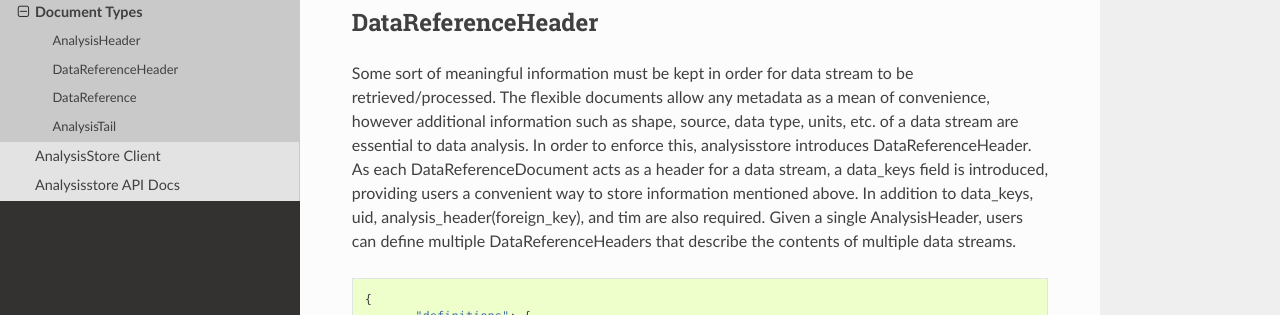
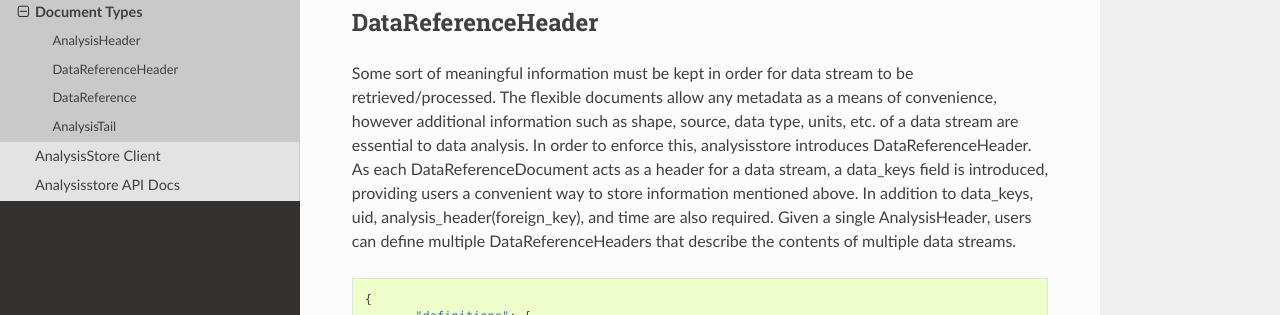
Before and after one commit to NSLS-II/analysisstore, a Sphinx documentation site: the page built from docs/source/usage.rst, in a window 1280 px wide and 900 px high, scrolled down 1203 px. Shown: the part 194-509 px from the top of the window. Built offline with Sphinx 7.4.7 and the Read the Docs theme 2.0.0, drawn with Linux system fonts in a browser that asks for light colours.

Commit message:
FIX: typos
There were typos

```diff
--- a/docs/source/usage.rst
+++ b/docs/source/usage.rst
@@ -74,11 +74,11 @@ DataReferenceHeader
 --------------------
 
 Some sort of meaningful information must be kept in order for data stream to be retrieved/processed.
-The flexible documents allow any metadata as a mean of convenience, however additional information
+The flexible documents allow any metadata as a means of convenience, however additional information
 such as shape, source, data type, units, etc. of a data stream are essential to data analysis.
 In order to enforce this, analysisstore introduces DataReferenceHeader.
 As each DataReferenceDocument acts as a header for a data stream, a data_keys field is introduced, providing
-users a convenient way to store information mentioned above. In addition to data_keys, uid, analysis_header(foreign_key), and tim
+users a convenient way to store information mentioned above. In addition to data_keys, uid, analysis_header(foreign_key), and time
 are also required.
 Given a single AnalysisHeader, users can define multiple DataReferenceHeaders that describe the contents of
 multiple data streams.
```
